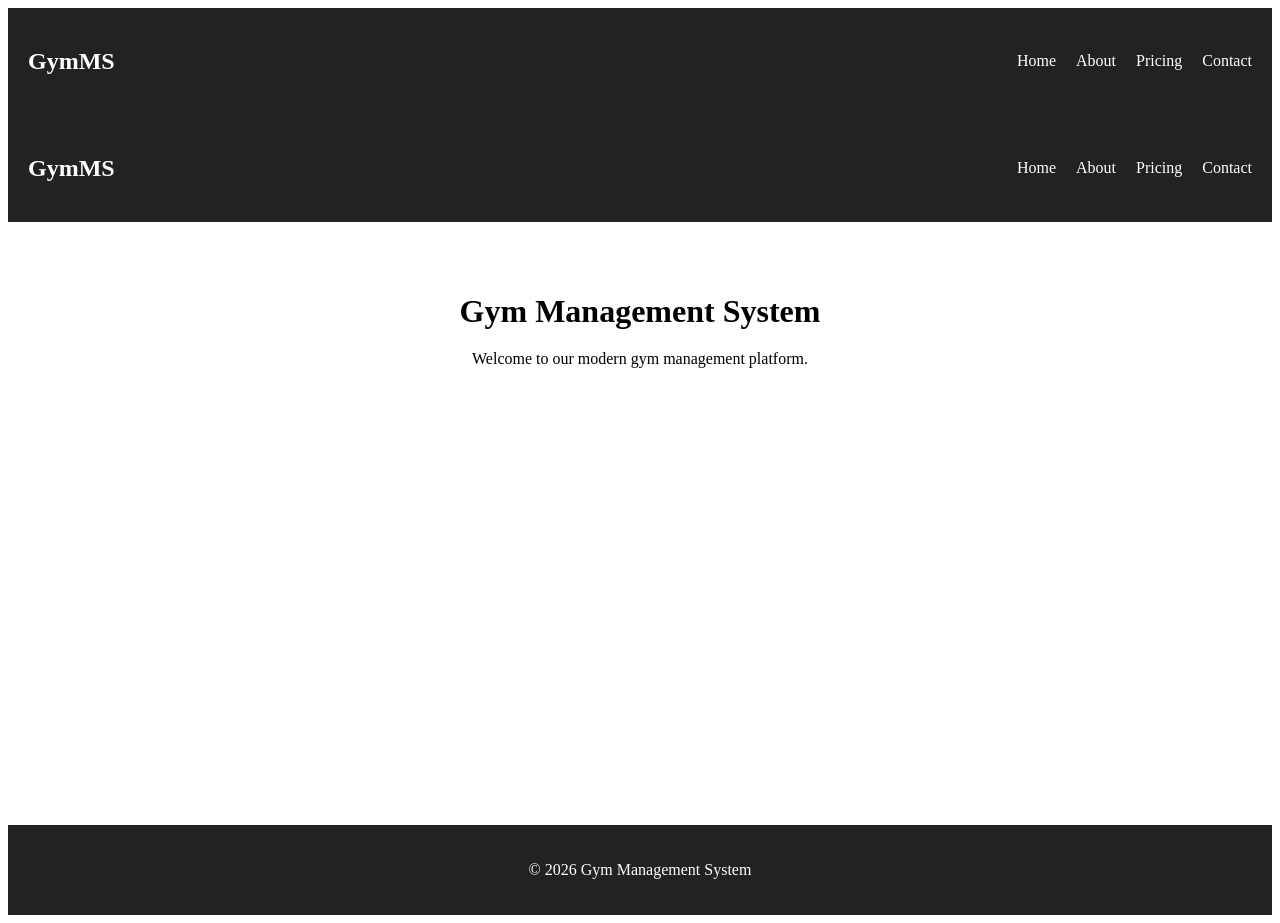
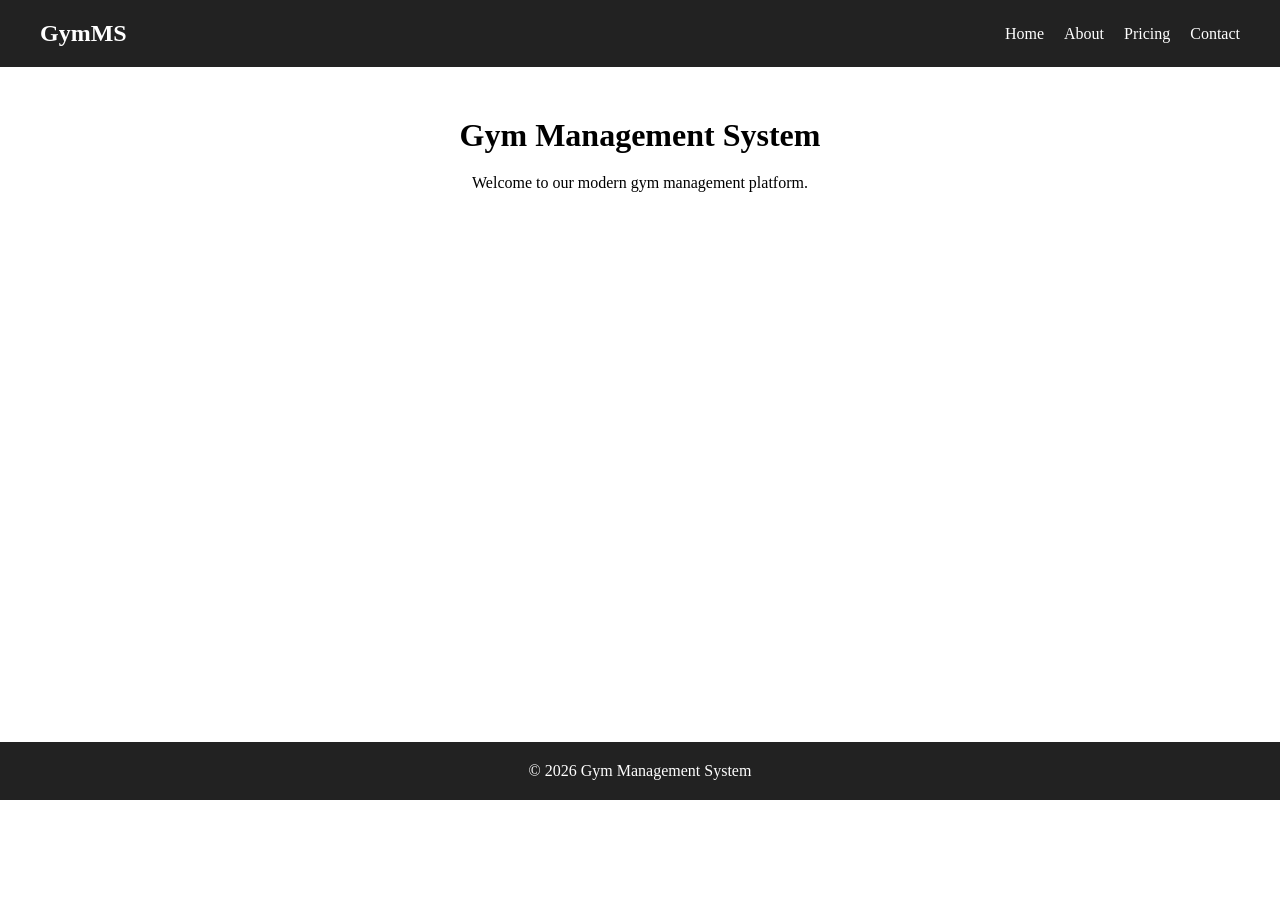
Before and after one commit to nipuninduwaraedu/Gym-Management-System, a React (Vite) app in the folder frontend/: page / in a window 1280 px wide. After the commit the page ends 800 px from the top, so only its background shows below. Built offline with nearby package versions, Linux system fonts and the light colour scheme.

Commit message:
update anvbar and app.jsx

```diff
--- a/frontend/src/App.jsx
+++ b/frontend/src/App.jsx
@@ -1,14 +1,7 @@
-import Navbar from "./components/Navbar";
 import AppRoutes from "./routes/AppRoutes";
 
 function App() {
-  return (
-    <>
-      <Navbar />
-
-      <AppRoutes />
-    </>
-  );
+  return <AppRoutes />;
 }
 
 export default App;
--- a/frontend/src/components/Navbar.jsx
+++ b/frontend/src/components/Navbar.jsx
@@ -1,11 +1,14 @@
 import { Link } from "react-router-dom";
+
 import "../styles/Navbar.css";
 
 function Navbar() {
   return (
     <nav className="navbar">
 
-      <h2>GymMS</h2>
+      <div className="logo">
+        GymMS
+      </div>
 
       <div className="nav-links">
 
--- a/frontend/src/styles/NavBar.css
+++ b/frontend/src/styles/NavBar.css
@@ -1,23 +1,43 @@
+* {
+  margin: 0;
+  padding: 0;
+  box-sizing: border-box;
+}
+
 .navbar {
+  background-color: #222;
+
+  color: white;
+
+  padding: 20px 40px;
+
   display: flex;
+
   justify-content: space-between;
+
   align-items: center;
+}
 
-  padding: 20px;
+.logo {
+  font-size: 24px;
 
-  background-color: #222;
+  font-weight: bold;
 }
 
 .nav-links {
   display: flex;
+
   gap: 20px;
 }
 
 .nav-links a {
+  color: white;
+
   text-decoration: none;
-  color: white;
+
+  transition: 0.3s;
 }
 
-.navbar h2 {
-  color: white;
+.nav-links a:hover {
+  opacity: 0.7;
 }
```
